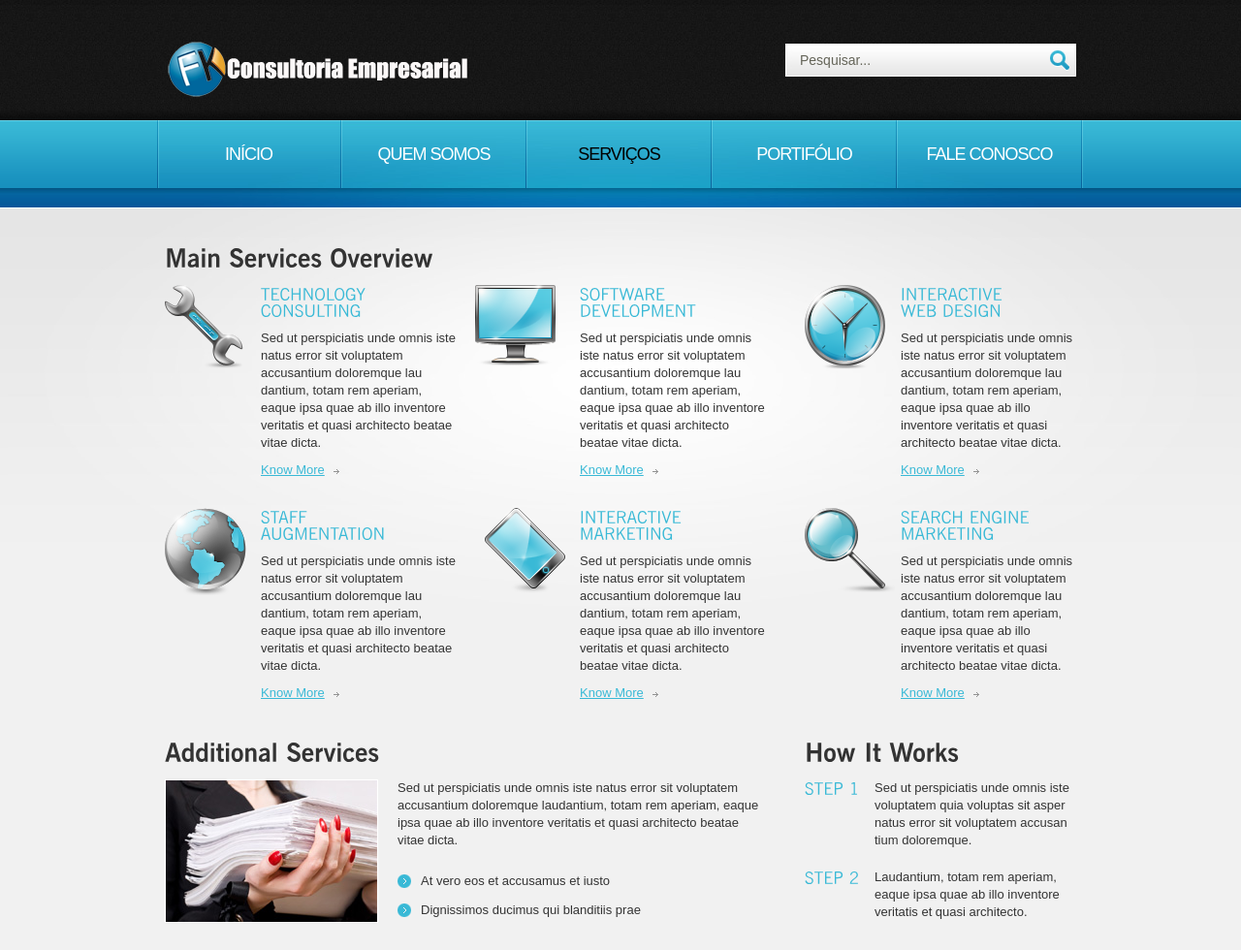
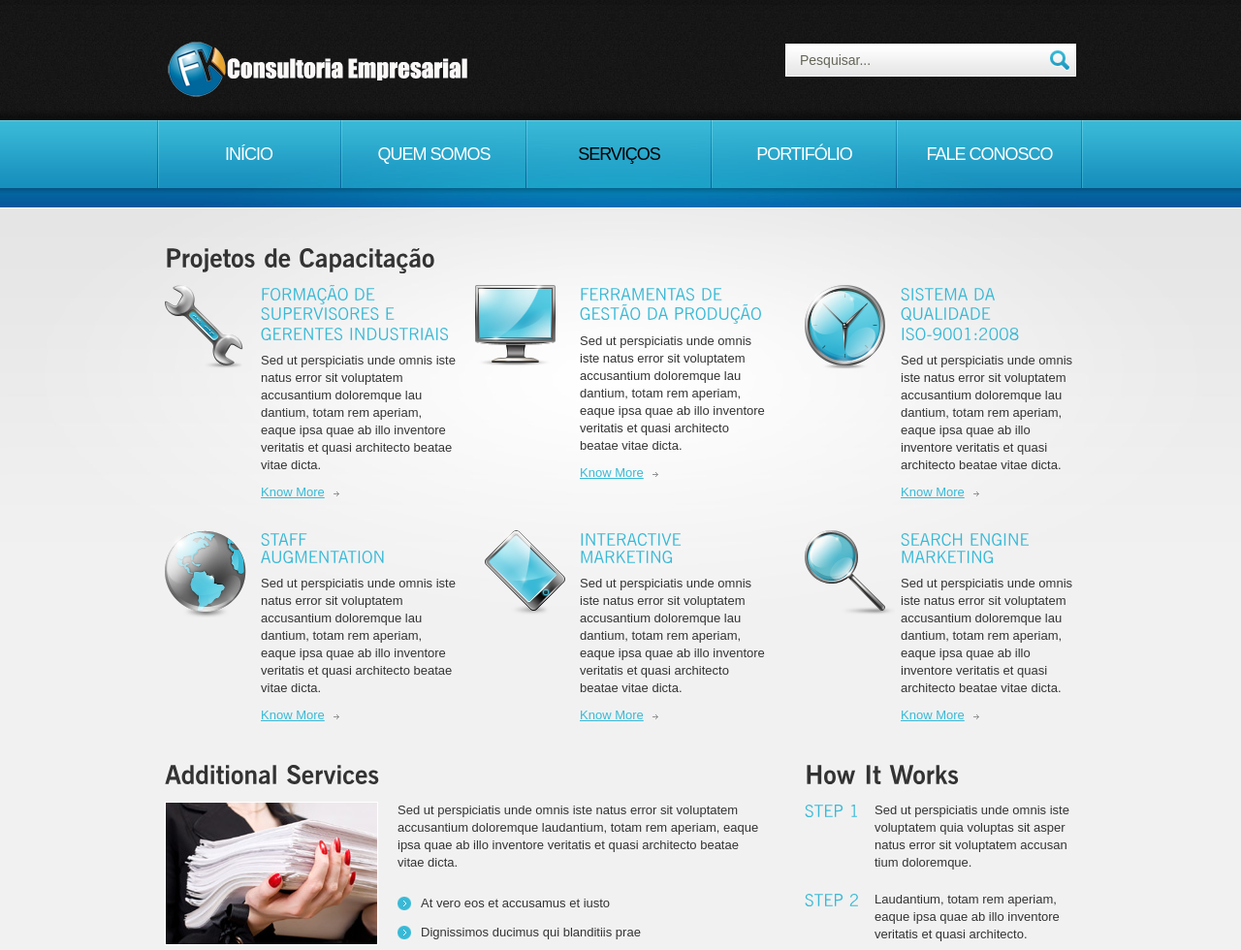
Before and after one commit to DiasGustavo/fksite, a plain HTML site: page services.html in a window 1280 px wide. Shown: the top 980 px of the page at 97% size. Drawn offline with Linux system fonts and the light colour scheme.

Commit message:
teo geral

```diff
--- a/services.html
+++ b/services.html
@@ -73,13 +73,13 @@
                     <div class="container_12">
                         <div class="wrapper img-indent-bot">
                             <article class="grid_12">
-                            	<h3>Main Services Overview</h3>
+                            	<h3>Projetos de Capacitação</h3>
                                 <div class="wrapper p3">
                                 	<article class="grid_4 alpha">
                                     	<div class="wrapper">
                                         	<figure class="img-indent3"><img src="images/page3-img1.png" alt="" /></figure>
                                             <div class="extra-wrap">
-                                            	<h4 class="p1">Technology <strong>Consulting</strong></h4>
+                                            	<h4 class="p1">Formação de Supervisores e Gerentes Industriais</strong></h4>
                                                 <p class="prev-indent-bot">Sed ut perspiciatis unde omnis iste natus error sit voluptatem accusantium doloremque lau dantium, totam rem aperiam, eaque ipsa quae ab illo inventore veritatis et quasi architecto beatae vitae dicta.</p>
                                                 <a class="link-1" href="#">Know More</a>
                                             </div>
@@ -89,7 +89,7 @@
                                     	<div class="wrapper">
                                         	<figure class="img-indent2"><img src="images/page3-img2.png" alt="" /></figure>
                                             <div class="extra-wrap">
-                                            	<h4 class="p1">Software <strong>Development</strong></h4>
+                                            	<h4 class="p1">Ferramentas de Gestão da Produção</strong></h4>
                                                 <p class="prev-indent-bot">Sed ut perspiciatis unde omnis iste natus error sit voluptatem accusantium doloremque lau dantium, totam rem aperiam, eaque ipsa quae ab illo inventore veritatis et quasi architecto beatae vitae dicta.</p>
                                                 <a class="link-1" href="#">Know More</a>
                                             </div>
@@ -100,7 +100,7 @@
                                             <div class="wrapper">
                                                 <figure class="img-indent3"><img src="images/page3-img3.png" alt="" /></figure>
                                                 <div class="extra-wrap">
-                                                    <h4 class="p1">Interactive <strong>Web Design</strong></h4>
+                                                    <h4 class="p1">Sistema da Qualidade ISO-9001:2008</strong></h4>
                                                     <p class="prev-indent-bot">Sed ut perspiciatis unde omnis iste natus error sit voluptatem accusantium doloremque lau dantium, totam rem aperiam, eaque ipsa quae ab illo inventore veritatis et quasi architecto beatae vitae dicta.</p>
                                                     <a class="link-1" href="#">Know More</a>
                                                 </div>
```
Also changed, not shown: projects.html (+1 -1 lines), images/balduino.jpg (added), images/campina.jpg (added), images/campinadia.jpg (added), images/campinanoite.jpg (added), images/cidade-campina-grande.jpg (added), images/ermes.jpg (added), images/gerson.jpg (added), images/gilmar.jpg (added), images/horst.jpg (added), images/incal.jpg (added), images/jadermil.jpg (added), images/leonardo.jpg (added), images/matheus.jpg (added), 5 more files.
